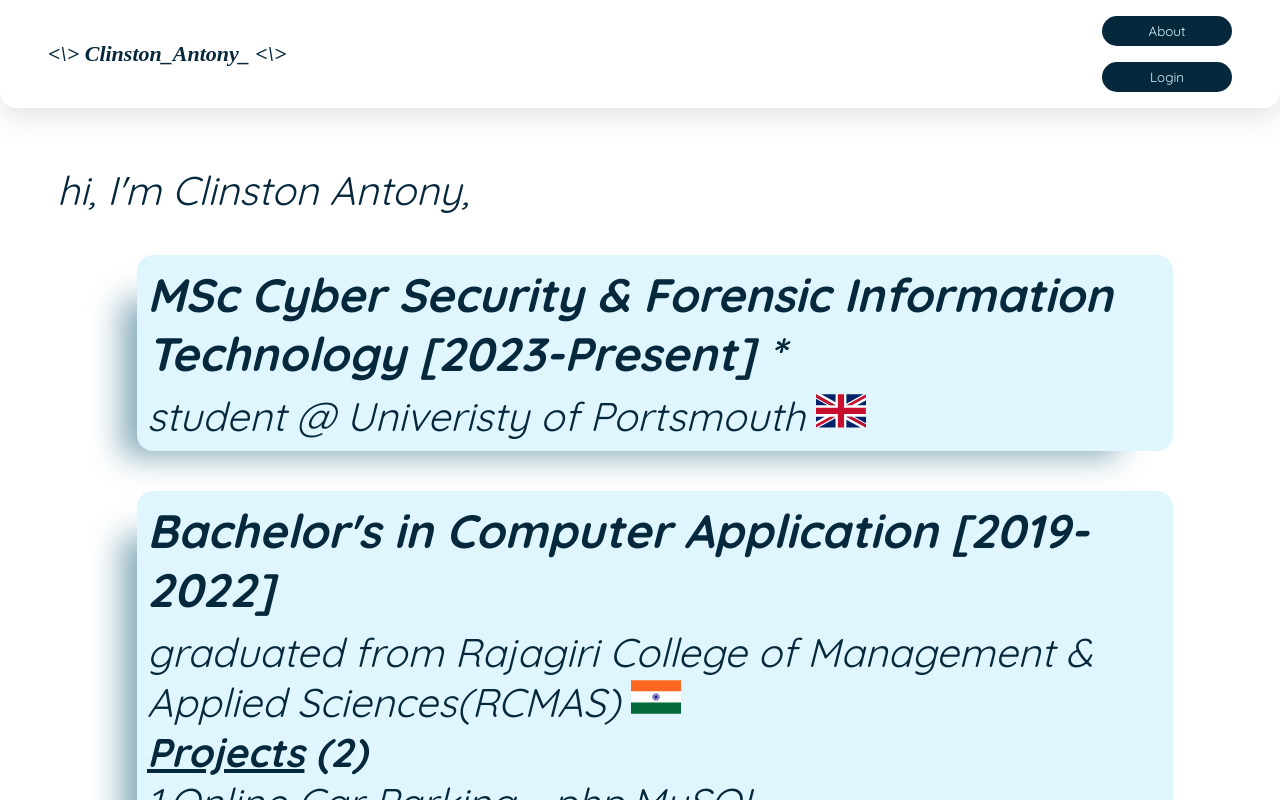
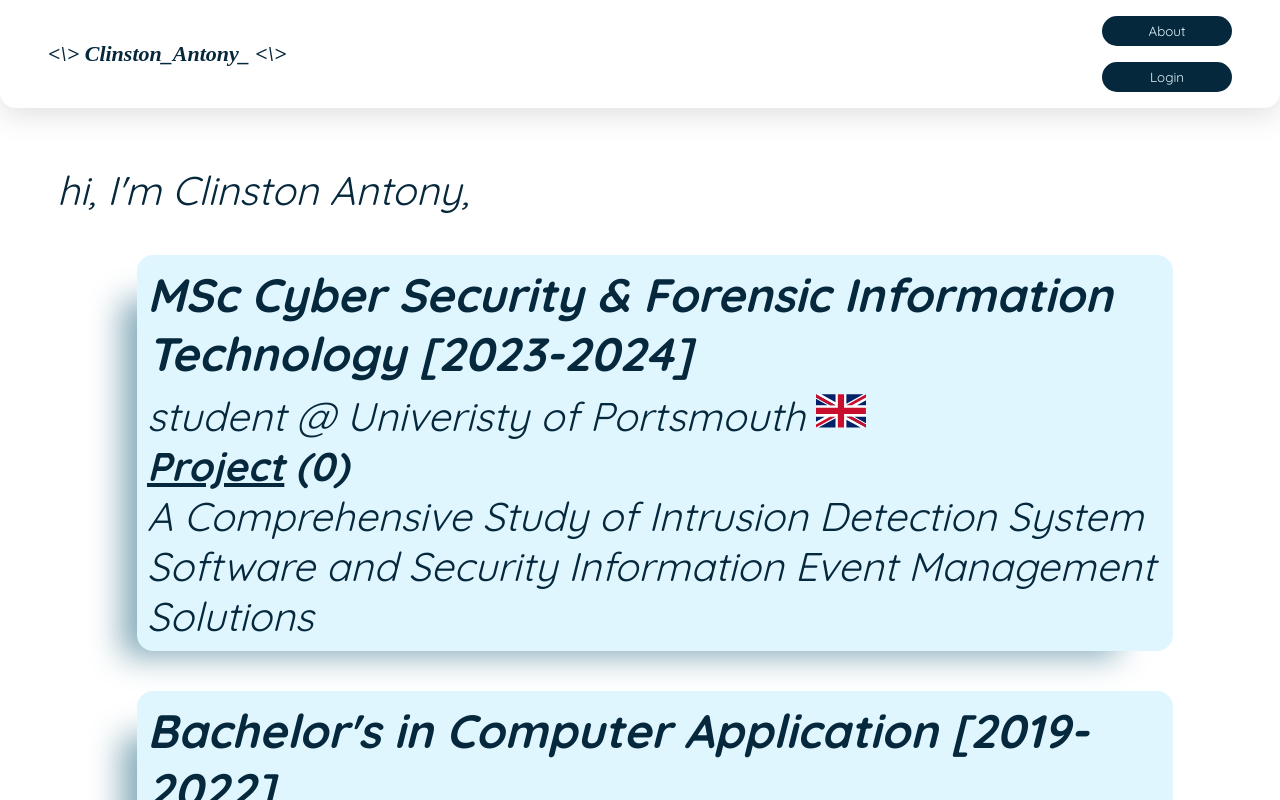
Before and after one commit to mrat0m/portfolio, a React (Create React App) app: page /about in a window 1280 px wide. Shown: the top 800 px of the page. Built offline with nearby package versions, Linux system fonts and the light colour scheme.

Commit message:
Update masters

```diff
--- a/src/about.jsx
+++ b/src/about.jsx
@@ -108,13 +108,13 @@ const About = () => {
 
             {/* nav button on click come top else like in order */}
             <div className="entry">
-                <h3 className='entryHeading'>MSc Cyber Security {"&"} Forensic Information Technology <i> [2023-Present] *</i></h3>
+                <h3 className='entryHeading'>MSc Cyber Security {"&"} Forensic Information Technology <i> [2023-2024] </i></h3>
                 student @ Univeristy of Portsmouth <GB title="United Kingdom" className="icon" />
                 <br />
-                {/* <b><u>Projects</u> (0)</b>
+                <b><u>Project</u> (0)</b>
                 <div className="projects">
-                    *No Projects*
-                </div> */}
+                    A Comprehensive Study of Intrusion Detection System Software and Security Information Event Management Solutions
+                </div>
             </div>
             <div className="entry">
                 <h3 className='entryHeading'>Bachelor's in Computer Application <i> [2019-2022] </i></h3>
```
